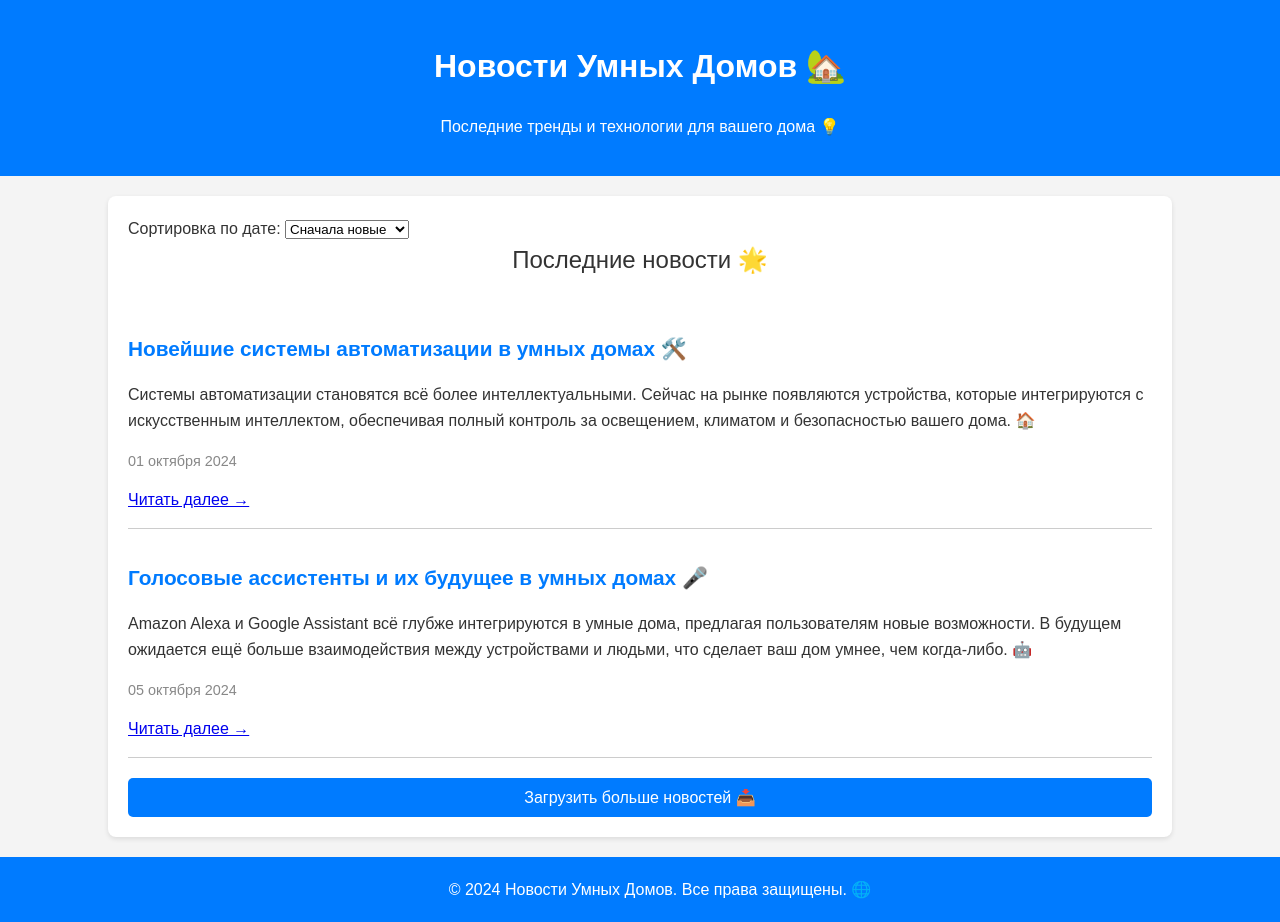
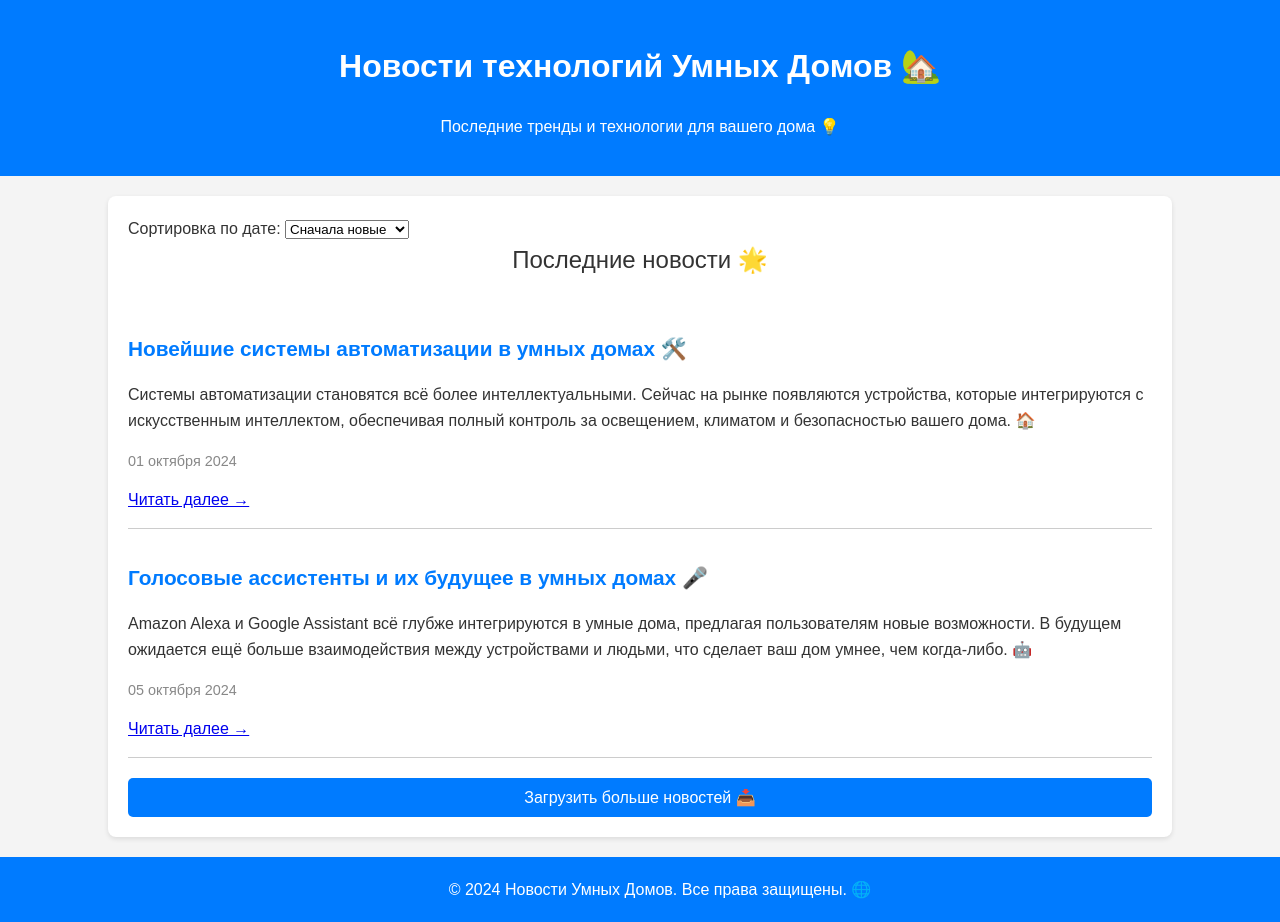
Before and after one commit to Nikol-1964/Nik_github_1, a plain HTML site: page index.html in a window 1280 px wide. Shown: the top 922 px of the page. Drawn offline with Linux system fonts and the light colour scheme.

Commit message:
Изменениезаголовка

```diff
--- a/index.html
+++ b/index.html
@@ -9,7 +9,7 @@
 <body>
 
     <header>
-        <h1>Новости Умных Домов 🏡</h1>
+        <h1>Новости технологий Умных Домов 🏡</h1>
         <p>Последние тренды и технологии для вашего дома 💡</p>
     </header>
 
```
